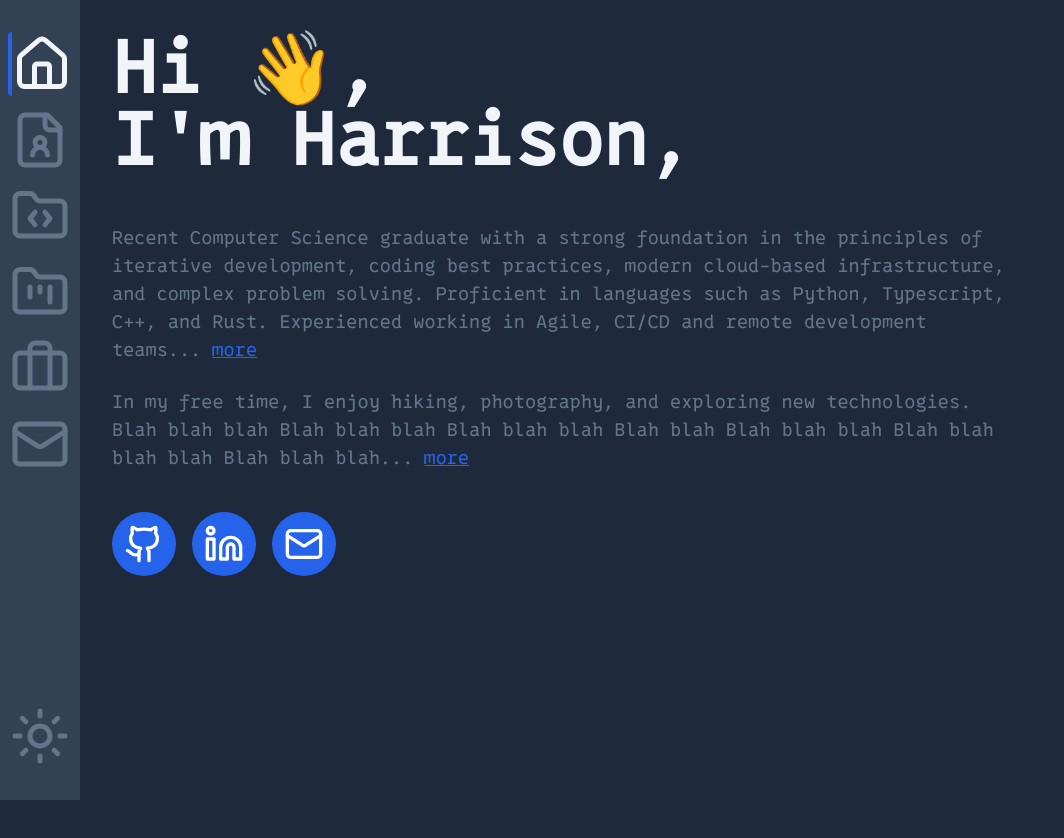
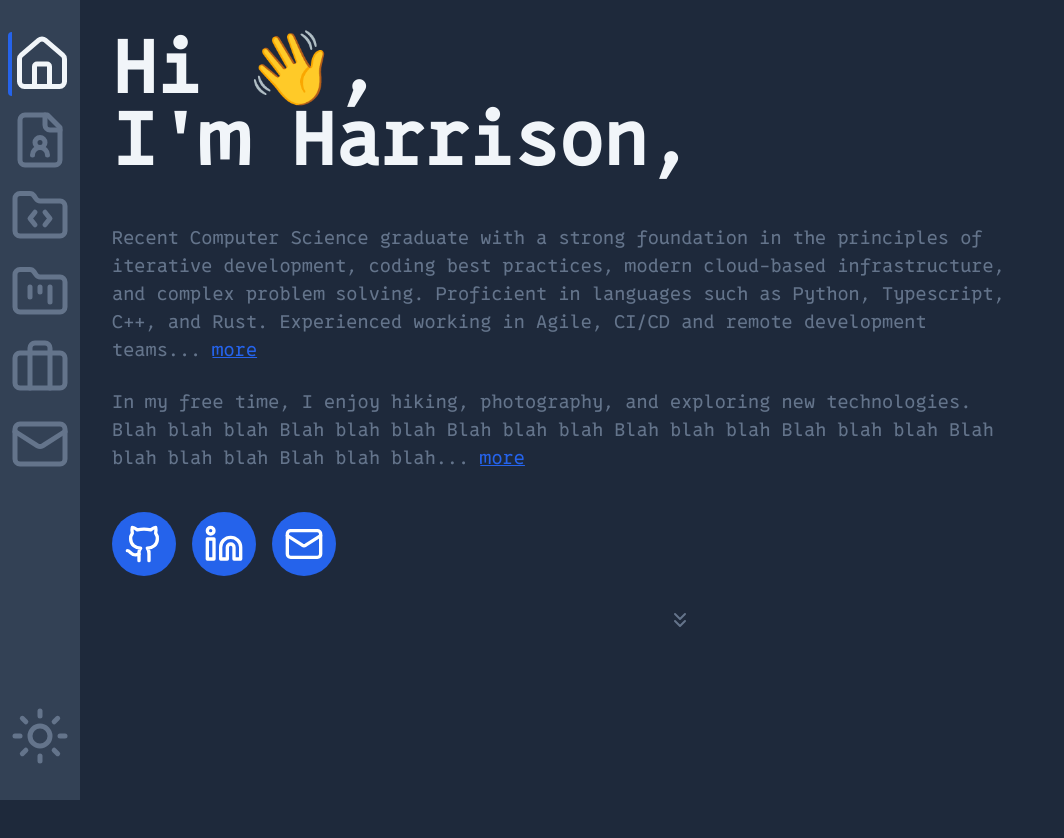
Before and after one commit to Harrison-Blair/personal-website, a Next.js app: page / in a window 1280 px wide. Shown: the top 838 px of the page, without its empty margins (0-1064 px from the left). Built offline with nearby package versions, Linux system fonts and the light colour scheme.

Commit message:
add chevrons

```diff
--- a/src/app/page.tsx
+++ b/src/app/page.tsx
@@ -4,12 +4,12 @@ import { Github, Linkedin, Mail, ChevronsDown } from 'lucide-react';
 
 export default function Home() {
   return (
-    <div className="min-h-screen">
-      <div className="row-span-2 flex flex-col justify-center items-start max-w-4xl">
-      <h1 className="text-7xl font-bold mb-12">
-        Hi 👋,<br />
-        I'm Harrison,
-      </h1>
+    <div className="min-h-screen grid grid-rows-3">
+      <div className="row-span-2 flex flex-col items-start max-w-4xl">
+        <h1 className="text-7xl font-bold mb-12">
+          Hi 👋,<br />
+          I'm Harrison,
+        </h1>
         <p className="text-lg mb-6 text-[var(--secondary)]">
           Recent Computer Science graduate with a strong foundation in the principles of iterative development, coding
           best practices, modern cloud-based infrastructure, and complex problem solving. Proficient in languages such as
@@ -20,7 +20,7 @@ export default function Home() {
         </p>
         <p className="text-lg mb-6 text-[var(--secondary)]">
           In my free time, I enjoy hiking, photography, and exploring new technologies. Blah blah blah Blah blah blah
-          Blah blah blah Blah blah Blah blah blah Blah blah blah blah Blah blah blah...{" "}
+          Blah blah blah Blah blah blah Blah blah blah Blah blah blah blah Blah blah blah...{" "}
             <Link href="/about" className="text-blue-600 hover:text-blue-800 underline">
               more
             </Link>
@@ -48,6 +48,9 @@ export default function Home() {
           />
         </div>
       </div>
+      <div className="flex justify-center pt-8">
+        <ChevronsDown size={24} className="text-[var(--secondary)]" />
+      </div>
     </div>
   );
 }
```
